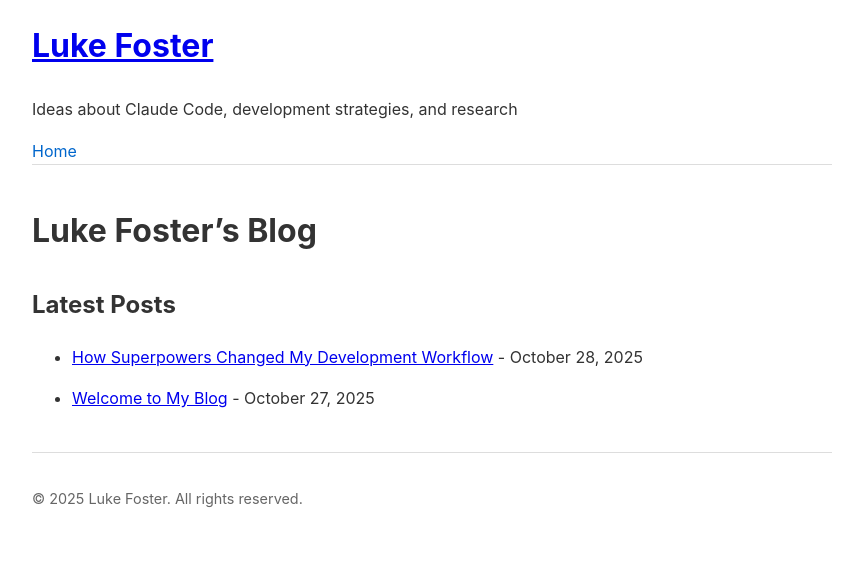
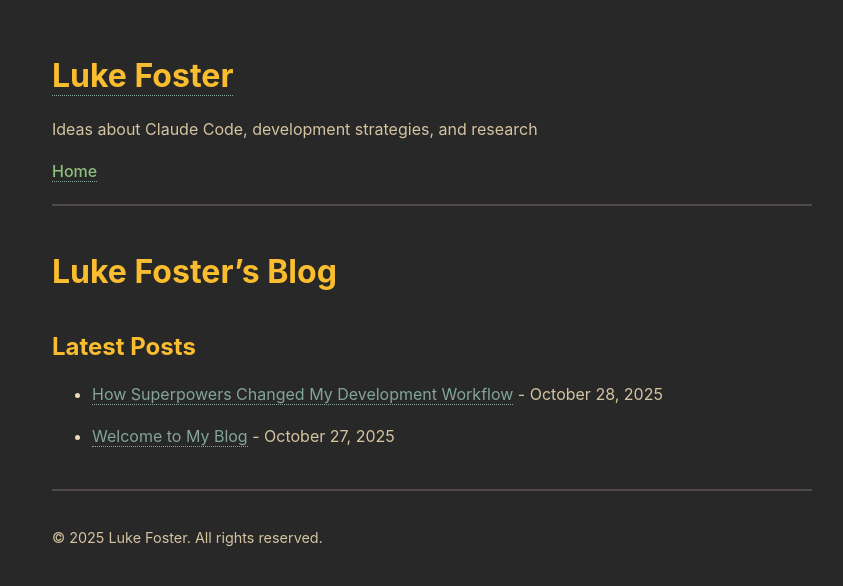
Before and after one commit to LukeFost/blog, a Jekyll site: the page built from index.md, in a window 1280 px wide. Shown: the top 586 px of the page, without its empty margins (208-1051 px from the left). Built offline with Jekyll 4.4.1, drawn with Linux system fonts in a browser that asks for light colours.

Commit message:
Apply Gruvbox Dark theme to blog CSS
Complete redesign with Gruvbox Dark color scheme:
- Dark background (#282828) with warm foreground (#ebdbb2)
- Yellow headings (#fabd2f) with orange hover effects (#fe8019)
- Green navigation links (#8ec07c) with lime highlights (#b8bb26)
- Cyan links (#83a598) with proper hover states
- Orange blockquote borders and code blocks
- Proper contrast for readability in dark mode
- Smooth transitions and developer-friendly aesthetic
- Monospace font for technical feel

```diff
--- a/_layouts/default.html
+++ b/_layouts/default.html
@@ -5,21 +5,38 @@
     <meta name="viewport" content="width=device-width, initial-scale=1.0">
     <title>{{ page.title }} - {{ site.title }}</title>
     <style>
+        * {
+            box-sizing: border-box;
+        }
         body {
-            font-family: -apple-system, BlinkMacSystemFont, "Segoe UI", Roboto, sans-serif;
+            font-family: -apple-system, BlinkMacSystemFont, "Segoe UI", Roboto, monospace;
             max-width: 800px;
             margin: 0 auto;
             padding: 20px;
             line-height: 1.6;
-            color: #333;
+            color: #ebdbb2;
+            background-color: #282828;
         }
         header {
-            border-bottom: 1px solid #ddd;
+            border-bottom: 2px solid #504945;
             margin-bottom: 40px;
+            padding-bottom: 20px;
         }
-        h1 {
-            margin: 0;
-            padding-bottom: 10px;
+        header h1 a {
+            color: #fabd2f;
+            text-decoration: none;
+            transition: color 0.2s ease;
+        }
+        header h1 a:hover {
+            color: #fe8019;
+        }
+        h1, h2, h3, h4, h5, h6 {
+            color: #fabd2f;
+            margin-top: 30px;
+            margin-bottom: 15px;
+        }
+        p {
+            color: #d5c4a1;
         }
         nav {
             margin-top: 10px;
@@ -27,24 +44,78 @@
         nav a {
             margin-right: 15px;
             text-decoration: none;
-            color: #0066cc;
+            color: #8ec07c;
+            transition: color 0.2s ease;
+            font-weight: 500;
         }
         nav a:hover {
-            text-decoration: underline;
+            color: #b8bb26;
         }
         .meta {
-            color: #666;
+            color: #928374;
             font-size: 0.9em;
+            font-style: italic;
         }
         article {
             margin: 40px 0;
         }
+        article img {
+            max-width: 100%;
+            height: auto;
+            border-radius: 4px;
+            margin: 20px 0;
+            display: block;
+        }
+        blockquote {
+            border-left: 3px solid #fe8019;
+            padding-left: 15px;
+            margin-left: 0;
+            color: #d5c4a1;
+            font-style: italic;
+        }
+        code {
+            background-color: #3c3836;
+            color: #8ec07c;
+            padding: 2px 6px;
+            border-radius: 3px;
+            font-family: 'Monaco', 'Menlo', monospace;
+            font-size: 0.9em;
+        }
+        pre {
+            background-color: #3c3836;
+            color: #ebdbb2;
+            padding: 15px;
+            border-radius: 4px;
+            overflow-x: auto;
+            border-left: 3px solid #83a598;
+        }
+        pre code {
+            background-color: transparent;
+            padding: 0;
+            color: inherit;
+        }
+        a {
+            color: #83a598;
+            text-decoration: none;
+            border-bottom: 1px dotted #83a598;
+            transition: all 0.2s ease;
+        }
+        a:hover {
+            color: #b8bb26;
+            border-bottom-color: #b8bb26;
+        }
         footer {
-            border-top: 1px solid #ddd;
+            border-top: 2px solid #504945;
             margin-top: 40px;
             padding-top: 20px;
-            color: #666;
+            color: #928374;
             font-size: 0.9em;
+        }
+        strong {
+            color: #fe8019;
+        }
+        em {
+            color: #d3869b;
         }
     </style>
 </head>
```
